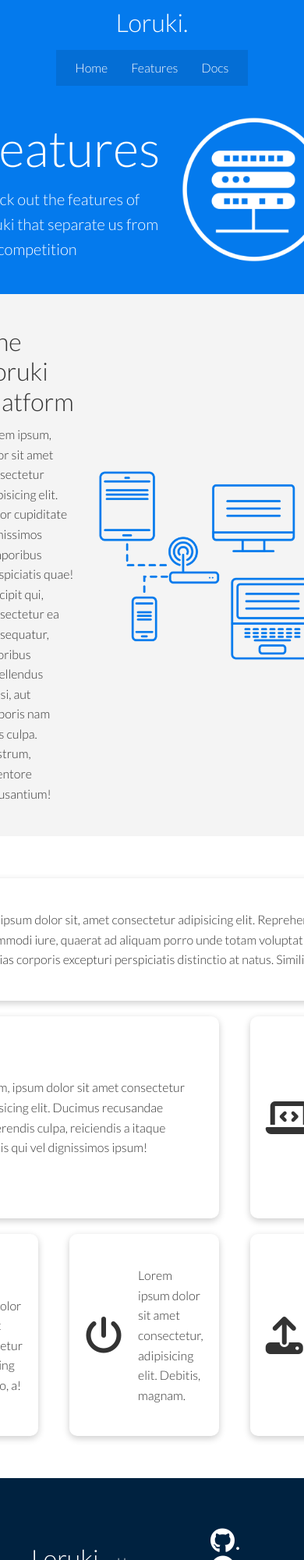
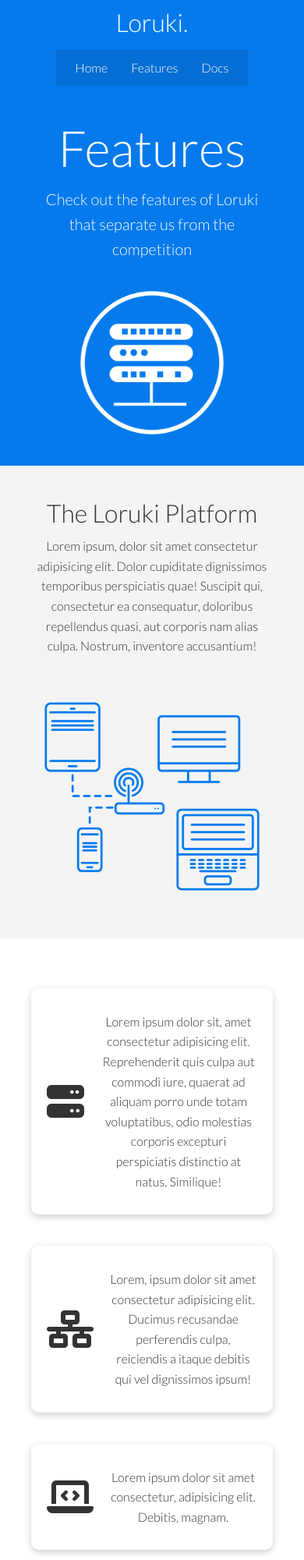
Before and after one commit to HYF-Class19/agile-development-loruki-group-4, a plain HTML site: page pages/features.html in a window 390 px wide. Shown: the top 2000 px of the page at 78% size. Drawn offline with Linux system fonts and the light colour scheme.

Commit message:
added responsiveness to mobile under 500px

```diff
--- a/pages/features.html
+++ b/pages/features.html
@@ -31,7 +31,7 @@
     </div>
     <!-- Head area -->
     <section class="features-head bg-primary py-3">
-      <div class="container grid">
+      <div class="container grid" id="featur-hd">
         <div>
           <h1 class="xl">Features</h1>
           <p class="lead">
@@ -39,13 +39,13 @@
             competition
           </p>
         </div>
-        <img src="../public/images/server.png" alt="" />
+        <img src="../public/images/server.png" alt="server logo" />
       </div>
     </section>
 
     <!-- Sub head -->
     <section class="features-sub-head bg-light py-3">
-      <div class="container grid">
+      <div class="container grid" id="featur-two">
         <div>
           <h1 class="md">The Loruki Platform</h1>
           <p>
@@ -60,7 +60,7 @@
     </section>
 
     <section class="features-main my-2">
-      <div class="container grid grid-3">
+      <div class="container grid grid-3" id="featur-three">
         <div class="card flex">
           <i class="fas fa-server fa-3x"></i>
           <p>
@@ -110,7 +110,7 @@
 
     <!-- Footer -->
     <footer class="footer bg-dark py-5">
-      <div class="container grid grid-3">
+      <div class="container grid grid-3" id="featur-five">
         <div>
           <h1>Loruki</h1>
           <p>Copyright &copy; 2022</p>
--- a/styles/index.css
+++ b/styles/index.css
@@ -268,9 +268,11 @@ pre {
 
   .cli .grid > *:first-child {
     grid-column: 1;
-    grid-row: 1;
+
   }
-}
+
+  }
+
 
 /* Mobile */
 @media (max-width: 500px) {
@@ -286,6 +288,19 @@ pre {
     padding: 10px;
     background-color: rgba(0, 0, 0, 0.1);
   }
+
+   .grid-3{
+    display: grid;
+    grid-template-columns:1fr;
+   }
+
+   #featur-hd , #featur-two , #featur-three , #featur-five {
+    display: flex;
+    flex-direction: column;
+    text-align: center;
+    justify-content: center;
+  }
+
 }
 
 .container {
```
